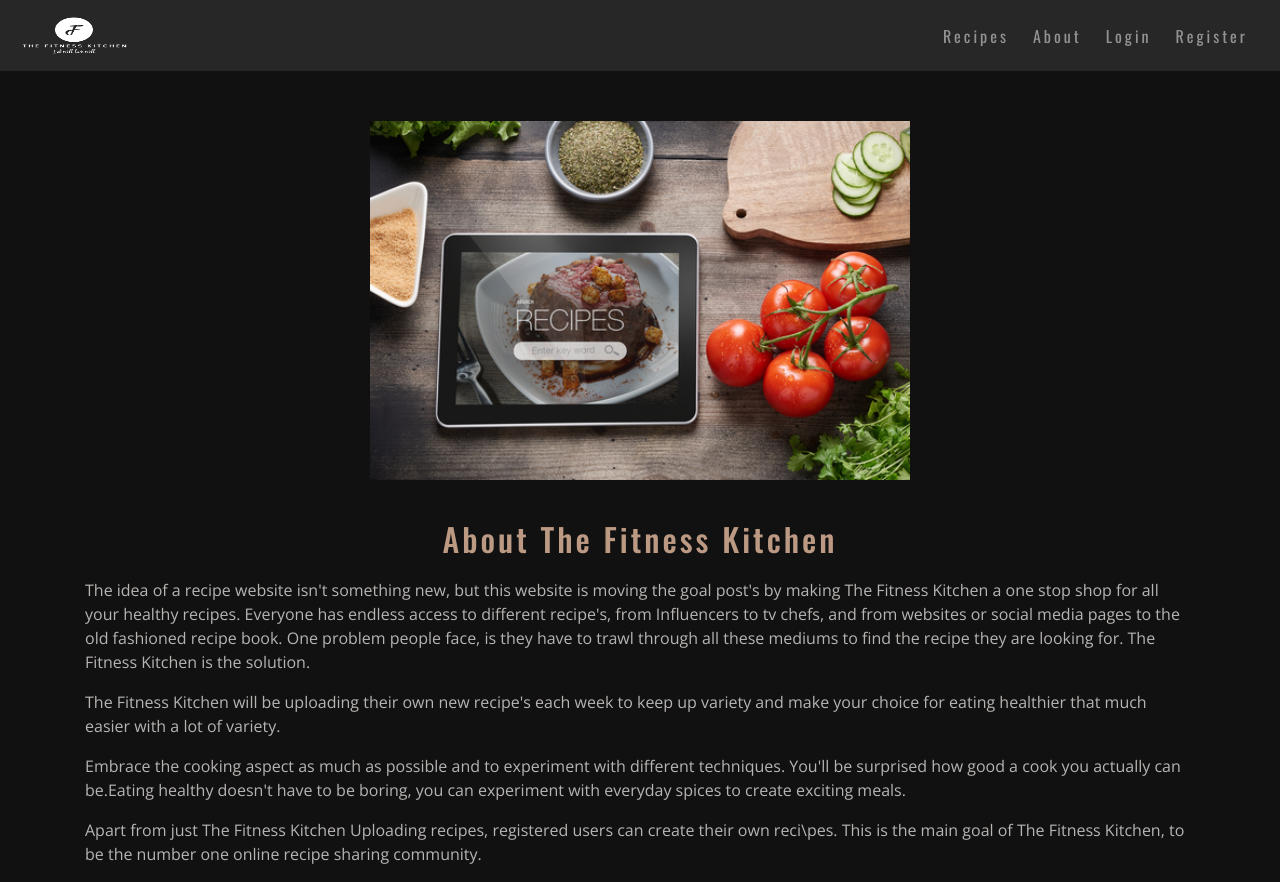
After one commit to PatrickCoakley23/milestone3-, a Flask app: page /about in a window 1280 px wide. The commit adds this page. Run offline with Flask 2, Linux system fonts and the light colour scheme; some libraries are stand-ins or nearby versions.

Commit message:
added about page. styled and formatted

```diff
--- a/run.py
+++ b/run.py
@@ -297,8 +297,13 @@ def access_denied():
     if 'username' in session:
         flash('You are logged in as ' + session['username'])
         return redirect(url_for('my_recipes'))
-    return render_template("access_denied.html")
+    return render_template('access_denied.html')
 
+
+# About Page
+@app.route('/about')
+def about():
+    return render_template('about.html')
 
 if __name__ == '__main__':
     app.run(host=os.environ.get('IP'),
--- /dev/null
+++ b/templates/about.html
@@ -0,0 +1,30 @@
+{% extends 'base.html' %}
+{% block content %}
+<div class="container">
+    <div class="row">
+        <div class="col-6 offset-3">
+            <img src="static/images/about.jpg" alt="image of recipe" class="recipe_selected_img">
+        </div>
+    </div>
+    <h2> About The Fitness Kitchen </h2>
+    <div class="row">
+        <div class="col-12">
+            <p>
+                The idea of a recipe website isn't something new, but this website is moving the goal post's by making
+                The Fitness Kitchen a one stop shop for all your healthy recipes.
+                Everyone has endless access to different recipe's, from Influencers to tv chefs,
+                and from websites or social media pages to the old fashioned recipe book.
+                One problem people face, is they have to trawl through all these mediums to find the recipe they are looking for.
+                The Fitness Kitchen is the solution.
+            </p>
+            <p>
+                The Fitness Kitchen will be uploading their own new recipe's each week to keep up variety and make your choice for eating healthier that much easier with a lot of variety.
+            </p>
+            <p>
+                Embrace the cooking aspect as much as possible and to experiment with different techniques. You'll be surprised how good a cook you actually can be.Eating healthy doesn't have to be boring, you can experiment with everyday spices to create exciting meals.
+            <p>
+            <p> Apart from just The Fitness Kitchen Uploading recipes, registered users can create their own reci\pes. This is the main goal of The Fitness Kitchen, to be the number one online recipe sharing community.
+        </div>
+    </div>
+</div>
+{% endblock %}
--- a/templates/base.html
+++ b/templates/base.html
@@ -27,7 +27,7 @@
                             <a class="nav-link" href="{{url_for('get_recipes')}}">Recipes</a>
                         </li>
                         <li class="nav-right mr-2">
-                            <a class="nav-link" href="">About</a>
+                            <a class="nav-link" href="{{url_for('about')}}">About</a>
                         </li>
                         <li class="nav-right mr-2">
                             <a class="nav-link" href="{{url_for('login')}}">Login</a>
@@ -48,7 +48,7 @@
                             <a class="nav-link" href="{{url_for('my_recipes')}}">My Recipes</a>
                         </li>
                         <li class="nav-right mr-2">
-                            <a class="nav-link" href="">About</a>
+                            <a class="nav-link" href="{{url_for('about')}}">About</a>
                         </li>
                         <li class="nav-right mr-2">
                             <a class="nav-link" href="{{url_for('logout')}}">Logout</a>
--- a/templates/hero_image.html
+++ b/templates/hero_image.html
@@ -8,7 +8,7 @@
             <link rel="stylesheet" href="https://stackpath.bootstrapcdn.com/bootstrap/4.5.0/css/bootstrap.min.css" integrity="sha384-9aIt2nRpC12Uk9gS9baDl411NQApFmC26EwAOH8WgZl5MYYxFfc+NcPb1dKGj7Sk" crossorigin="anonymous">
             <link rel="stylesheet" href="{{url_for('static', filename='css/style.css')}}" type="text/css">
             <script src="https://kit.fontawesome.com/449fb42052.js" crossorigin="anonymous"></script>
-            <title>Document</title>
+            <title>The Fitness Kitchen</title>
     </head>
     <body>
         <header id="hero-header">
```
Also changed, not shown: README.md, static/images/about.jpg (added).
